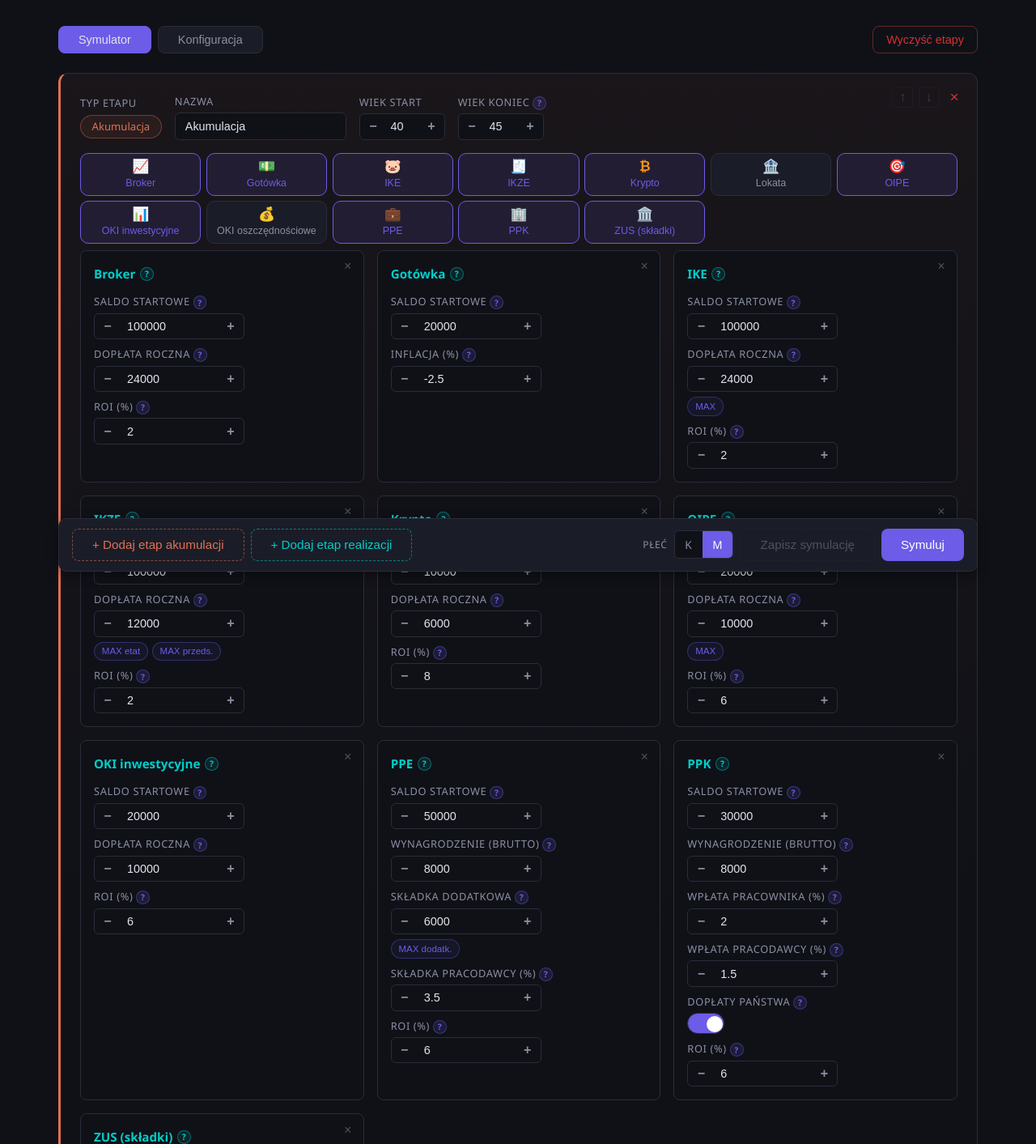
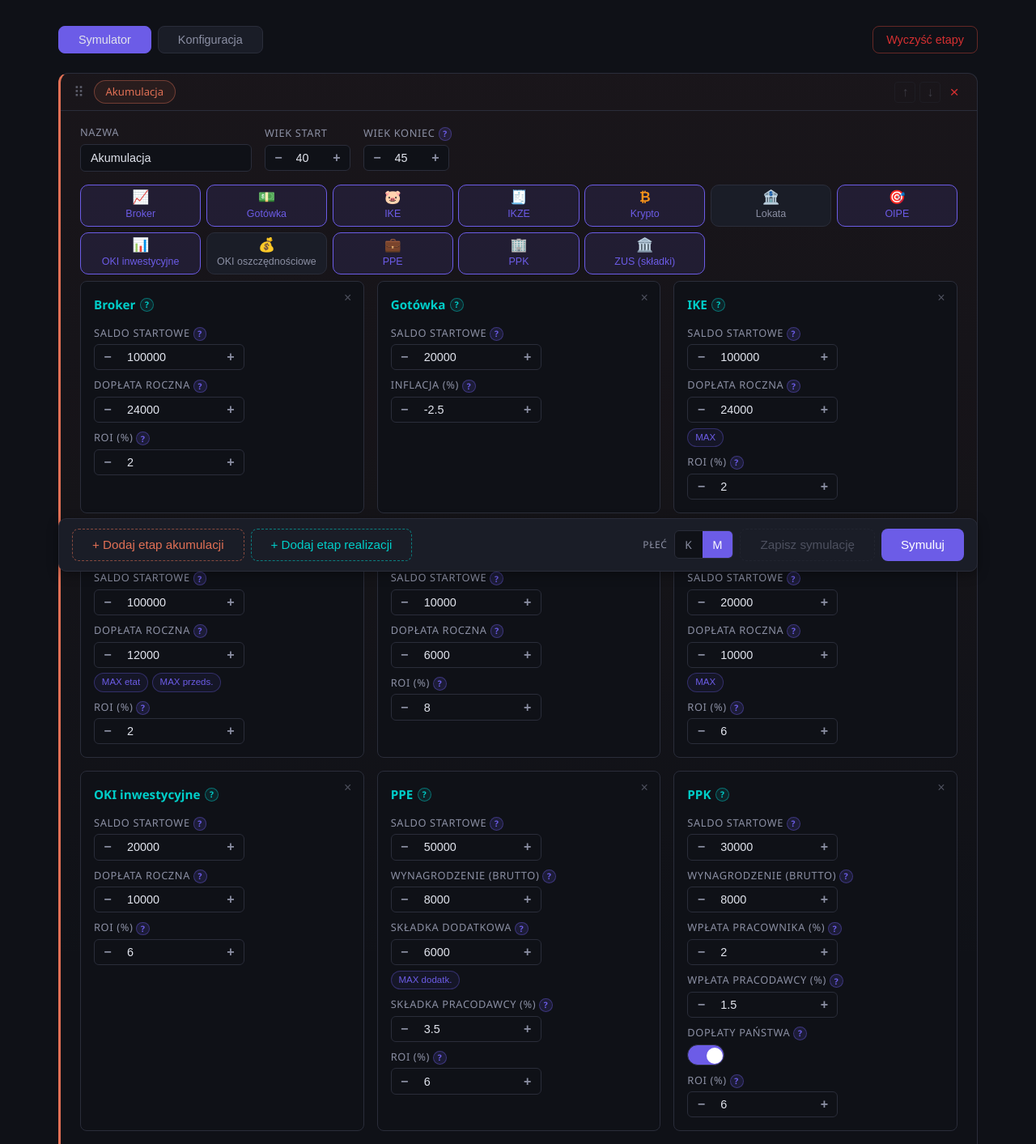
Before and after one commit to sequencer-pl/fire-simulator, a FastAPI app: page /sim in a window 1280 px wide; the page is wider, and only the part inside the window is pictured. Shown: the part 82-1495 px from the top of that part at 81% size. Run offline with FastAPI, Linux system fonts and the light colour scheme.

Commit message:
Stage drag handle: grip bar with type badge, buttons, and text selection fix
- Added .stage-handle bar at top of each stage card with grip icon (⠿),
  stage type badge (color-coded), and move/remove buttons (↑↓×)
- Drag now only works from the handle (draggable=true on handle only),
  allowing text selection and input interaction in the rest of the card
- Removed redundant 'Typ etapu' field-group from stage header (now in handle)
- CSS: handle extends full width via negative margin, cursor grab/grabbing,
  user-select none, smooth grip opacity on hover

```diff
--- a/static/css/style.css
+++ b/static/css/style.css
@@ -54,13 +54,44 @@ h2 {
     position: relative;
 }
 
-/* --- Stage reordering --- */
-.stage-actions {
-    position: absolute;
-    top: 1rem;
-    right: 1rem;
-    display: flex;
-    gap: 0.4rem;
+/* --- Stage handle (drag bar) --- */
+.stage-handle {
+    display: flex;
+    align-items: center;
+    gap: 0.5rem;
+    margin: -1.5rem -1.5rem 1rem -1.5rem;
+    padding: 0.5rem 1rem;
+    border-bottom: 1px solid var(--border);
+    border-radius: 12px 12px 0 0;
+    cursor: grab;
+    user-select: none;
+    -webkit-user-select: none;
+}
+
+.stage-handle:active {
+    cursor: grabbing;
+}
+
+.stage-grip {
+    color: var(--text-dim);
+    font-size: 1.1rem;
+    line-height: 1;
+    opacity: 0.6;
+    transition: opacity 0.15s;
+}
+
+.stage-handle:hover .stage-grip {
+    opacity: 1;
+}
+
+.stage-handle .stage-type-badge {
+    margin-left: 0.25rem;
+}
+
+.stage-handle-actions {
+    display: flex;
+    gap: 0.3rem;
+    margin-left: auto;
 }
 
 .move-btn {
--- a/static/js/sim-stages.js
+++ b/static/js/sim-stages.js
@@ -102,19 +102,18 @@ function createStageBlock(defaults) {
     block.className = "stage-block " + stageKindClass(stageType);
     block.dataset.index = idx;
     block.dataset.stageType = stageType;
-    block.draggable = true;
 
     block.innerHTML = `
-        <div class="stage-actions">
-            <button type="button" class="move-btn move-up" title="Przesuń w górę">&uarr;</button>
-            <button type="button" class="move-btn move-down" title="Przesuń w dół">&darr;</button>
-            <button type="button" class="remove-btn" title="Usuń etap">&times;</button>
+        <div class="stage-handle">
+            <span class="stage-grip" title="Przeciągnij, aby zmienić kolejność">⠿</span>
+            <span class="stage-type-badge ${stageKindClass(stageType)}">${cfg.label || stageType}</span>
+            <div class="stage-handle-actions">
+                <button type="button" class="move-btn move-up" title="Przesuń w górę">&uarr;</button>
+                <button type="button" class="move-btn move-down" title="Przesuń w dół">&darr;</button>
+                <button type="button" class="remove-btn" title="Usuń etap">&times;</button>
+            </div>
         </div>
         <div class="stage-header">
-            <div class="field-group">
-                <label>Typ etapu</label>
-                <span class="stage-type-badge ${stageKindClass(stageType)}">${cfg.label || stageType}</span>
-            </div>
             <div class="field-group">
                 <label>Nazwa</label>
                 <input type="text" class="stage-name" value="${defaults?.name || cfg.label || ""}" />
@@ -140,6 +139,9 @@ function createStageBlock(defaults) {
         <div class="accounts-grid"></div>
         <div class="stage-hint hidden"></div>
     `;
+
+    const handle = block.querySelector(".stage-handle");
+    handle.draggable = true;
 
     block.querySelector(".move-up").addEventListener("click", () => moveStage(block, "up"));
     block.querySelector(".move-down").addEventListener("click", () => moveStage(block, "down"));
```
